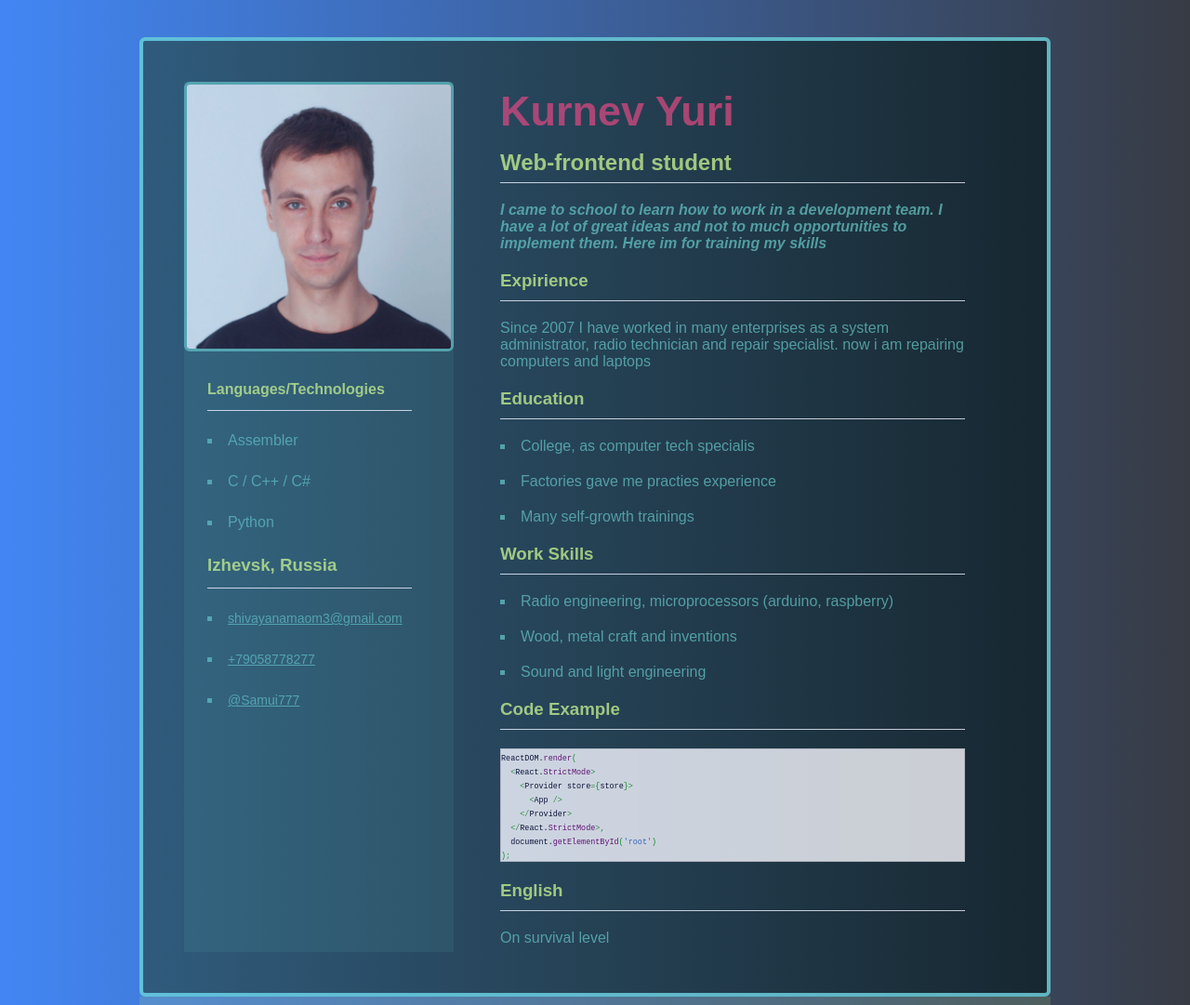
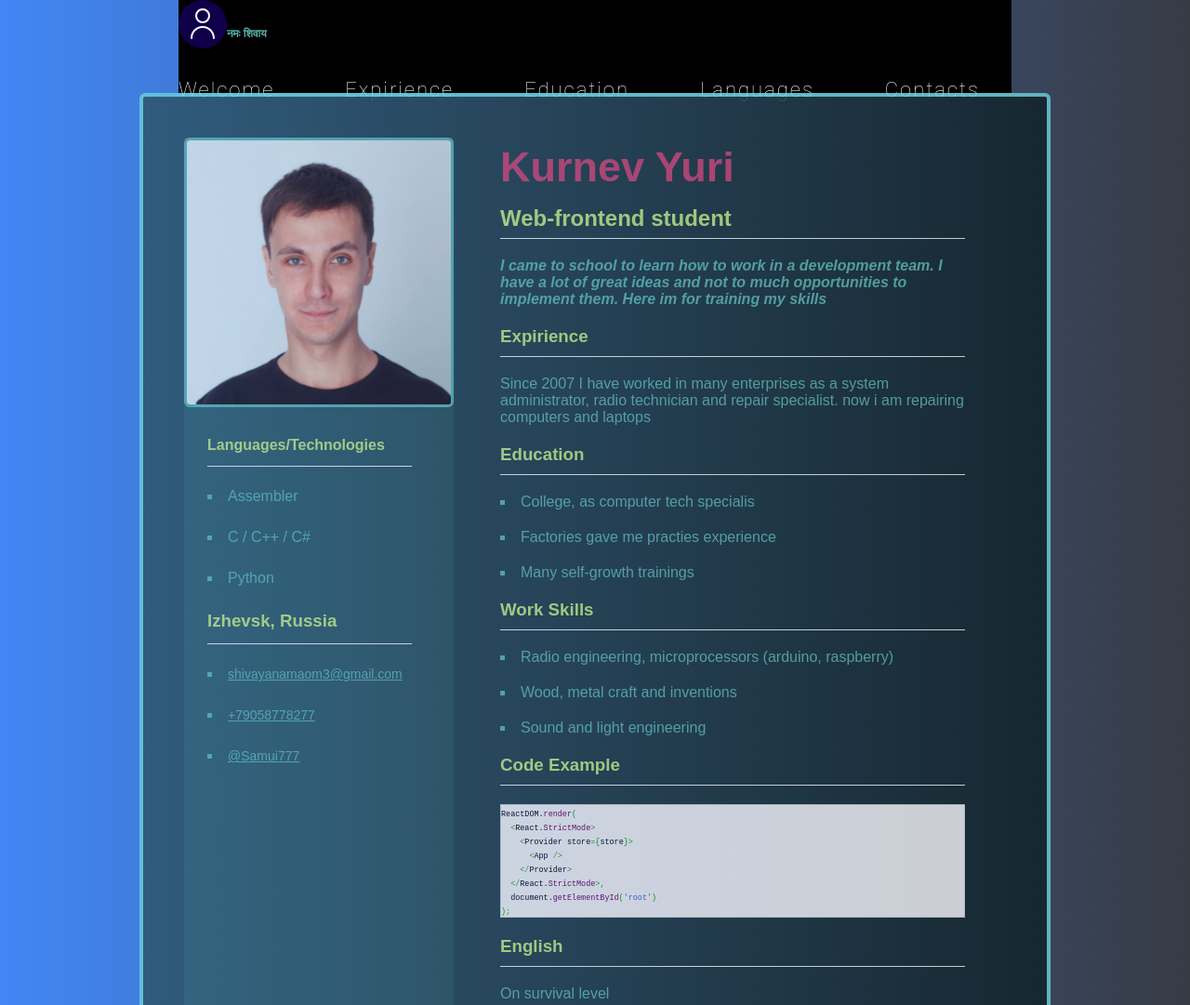
Before and after one commit to Samui777/rsschool-cv, a plain HTML site: page index.html in a window 1280 px wide. Shown: the top 1081 px of the page at 93% size. Drawn offline with Linux system fonts and the light colour scheme; grey boxes are pictures that could not be loaded.

Commit message:
feat: add header-menu

```diff
--- a/css/style.css
+++ b/css/style.css
@@ -7,7 +7,7 @@
 
 .group::before,
 .group::after {
-  content: "";
+  content: '';
   display: table;
 }
 
@@ -50,6 +50,10 @@ h6 {
   padding-top: 20px;
 }
 
+ul {
+  list-style: none;
+}
+
 li {
   padding-top: 20px;
   list-style-type: square;
@@ -65,8 +69,8 @@ p {
 }
 
 body {
-  padding: 40px 40px;
-  font-family: "Montserrat", sans-serif;
+  /* padding: 40px 40px; */
+  font-family: 'Montserrat', sans-serif;
   /* background-image: url(../img/wallpaper.svg);
     background-size: cover; */
   background: #373b44; /* fallback for old browsers */
@@ -80,6 +84,61 @@ body {
     #4286f4,
     #373b44
   ); /* W3C, IE 10+/ Edge, Firefox 16+, Chrome 26+, Opera 12+, Safari 7+ */
+}
+.container {
+  max-width: 70%;
+  margin: 0 auto;
+}
+
+.header {
+  height: 100px;
+  background-color: #000;
+  display: flex;
+  flex-wrap: wrap;
+  justify-content: space-between;
+}
+.header__logo-link {
+  display: flex;
+  flex-wrap: wrap;
+  align-items: center;
+  justify-content: space-between;
+  text-decoration: none;
+}
+.logo__container {
+  display: flex;
+  align-items: center;
+  justify-content: space-between;
+  max-width: 195px;
+}
+.header__list {
+  font-family: roboto;
+  display: flex;
+  flex-wrap: wrap;
+  align-items: center;
+}
+.header__item {
+  list-style-type: none;
+  margin-right: 76px;
+}
+.header__link {
+  font-family: Roboto;
+  font-style: normal;
+  font-weight: 200;
+  font-size: 22px;
+  line-height: 50px;
+  letter-spacing: 2px;
+  text-decoration: none;
+  color: #fff;
+}
+
+.header__link:hover,
+.header__link:active {
+  color: var(--font-gold);
+  transition: color 0.3s;
+}
+
+.header__item:last-child {
+  margin-right: 0;
 }
 
 .main__page {
--- a/index.html
+++ b/index.html
@@ -10,7 +10,39 @@
   </head>
 
   <body>
+    <header class="header container">
+      <div class="logo__container">
+        <a href="#" class="header__logo-link"
+          ><img
+            src="./assets/profile.svg"
+            alt="louvre logo"
+            class="logo__pic"
+          />
+          <h5 class="header__descr">नमः शिवाय</h5></a
+        >
+      </div>
+      <nav class="header__menu">
+        <ul class="header__list">
+          <li class="header__item">
+            <a href="#welcome" class="header__link">Welcome</a>
+          </li>
+          <li class="header__item">
+            <a href="#expirience" class="header__link">Expirience</a>
+          </li>
+          <li class="header__item">
+            <a href="#education" class="header__link">Education</a>
+          </li>
+          <li class="header__item">
+            <a href="#languages" class="header__link">Languages</a>
+          </li>
+          <li class="header__item">
+            <a href="#contacts" class="header__link">Contacts</a>
+          </li>
+        </ul>
+      </nav>
+    </header>
     <!-- -->
+
     <div class="main__page">
       <!--Боковая панель -->
       <aside class="sidebar">
@@ -49,6 +81,12 @@
       </aside>
       <!-- Основная часть -->
       <main class="content">
+        <section class="welcome" id="welcome"></section>
+        <section class="experience" id="expirience"></section>
+        <section class="education" id="education"></section>
+        <section class="languages" id="languges"></section>
+        <section class="contacts" id="contacts"></section>
+
         <section class="header-cv">
           <h1>Kurnev Yuri</h1>
           <h2>Web-frontend student</h2>
@@ -180,7 +218,7 @@
         </div>
       </main>
     </div>
-
+    <!-- ФУТЕР -->
     <footer class="footer">
       <div class="container container--footer">
         <span>2021</span>
```
Also changed, not shown: assets/profile.svg (added).
